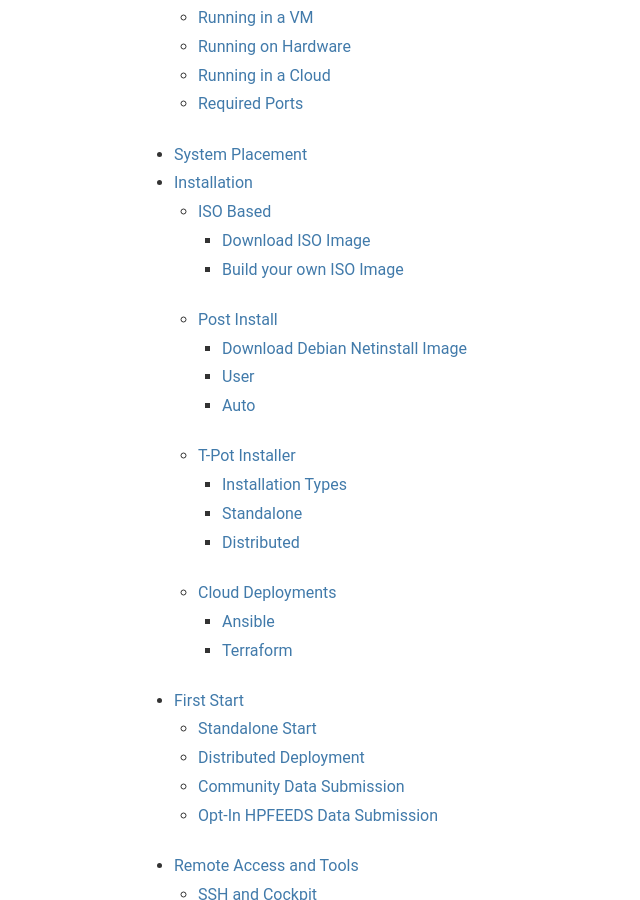
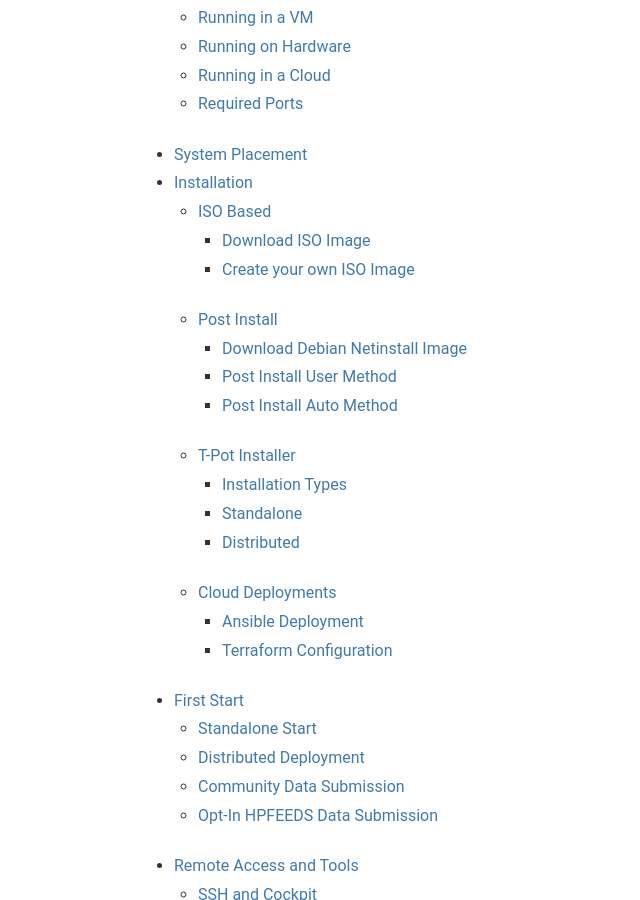
Before and after one commit to telekom-security/telekom-security.github.io, a Jekyll site: the page built from _posts/2022-04-13-honeypot-tpot-22.04-released.md, in a window 1280 px wide and 900 px high, scrolled down 1546 px. Shown: the whole window, without its empty margins (0-640 px from the left). Built offline with Jekyll 4.4.1, drawn with Linux system fonts in a browser that asks for light colours.

Commit message:
Update 2022-04-13-honeypot-tpot-22.04-released.md

```diff
--- a/_posts/2022-04-13-honeypot-tpot-22.04-released.md
+++ b/_posts/2022-04-13-honeypot-tpot-22.04-released.md
@@ -35,29 +35,29 @@
   - [Required Ports](#required-ports)
 - [System Placement](#system-placement)
 - [Installation](#installation)
-  - [ISO Based](#isoinstall)
-    - [Download ISO Image](#downloadiso)
-    - [Build your own ISO Image](#makeiso)
+  - [ISO Based](#iso-based)
+    - [Download ISO Image](#download-iso-image)
+    - [Create your own ISO Image](#create-your-own-iso-image)
   - [Post Install](#post-install)
     - [Download Debian Netinstall Image](#download-debian-netinstall-image)
-    - [User](#post-install-user-method)
-    - [Auto](#postauto)
-  - [T-Pot Installer](#tpotinstaller)
-    - [Installation Types](#installtypes)
-    - [Standalone](#standalonetype)
-    - [Distributed](#distributedtype)
-  - [Cloud Deployments](#cloud)
-    - [Ansible](#ansible-deployment)
-    - [Terraform](#terraform-configuration)
+    - [Post Install User Method](#post-install-user-method)
+    - [Post Install Auto Method](#post-install-auto-method)
+  - [T-Pot Installer](#t-pot-installer)
+    - [Installation Types](#installation-types)
+    - [Standalone](#standalone)
+    - [Distributed](#distributed)
+  - [Cloud Deployments](#cloud-deployments)
+    - [Ansible Deployment](#ansible-deployment)
+    - [Terraform Configuration](#terraform-configuration)
 - [First Start](#first-start)
   - [Standalone Start](#standalone-first-start)
   - [Distributed Deployment](#distributed-deployment)
   - [Community Data Submission](#community-data-submission)
   - [Opt-In HPFEEDS Data Submission](#opt-in-hpfeeds-data-submission)
 - [Remote Access and Tools](#remote-access-and-tools)
-  - [SSH and Cockpit](#ssh)
+  - [SSH and Cockpit](#ssh-and-cockpit)
   - [T-Pot Landing Page](#t-pot-landing-page)
-  - [Kibana Dashboard](#kibana-dashboardibana)
+  - [Kibana Dashboard](#kibana-dashboard)
   - [Attack Map](#attack-map)
   - [Cyberchef](#cyberchef)
   - [Elasticvue](#elasticvue)
```
